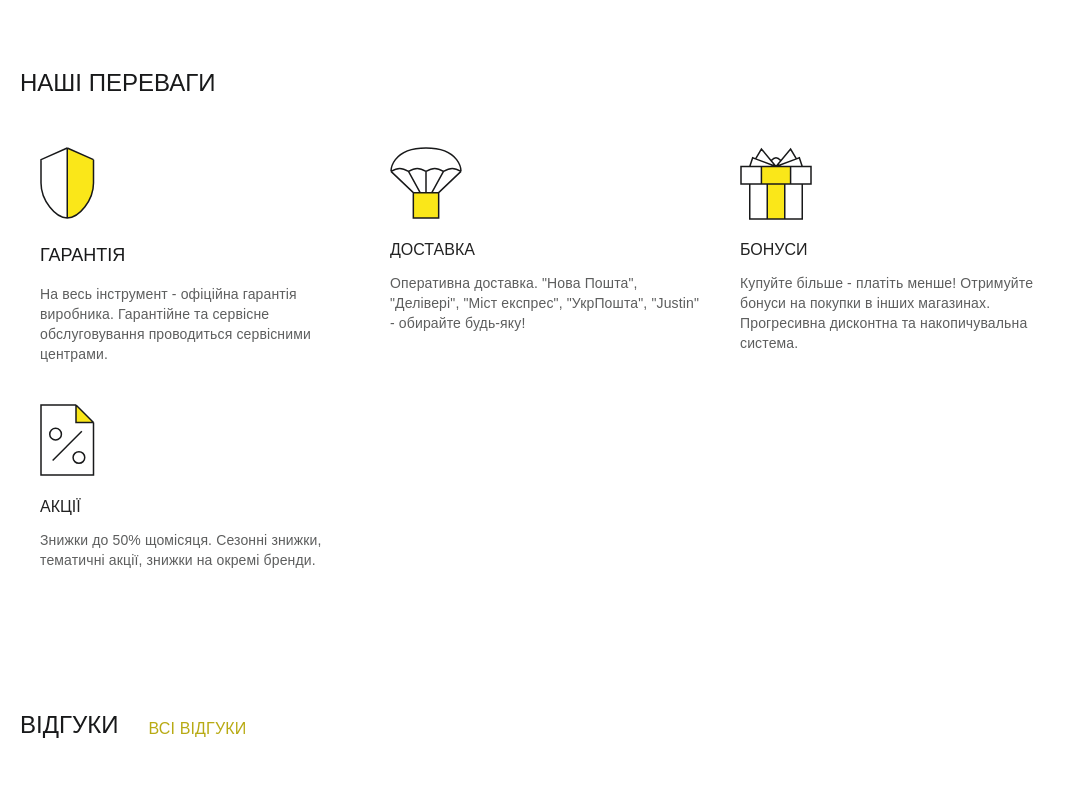
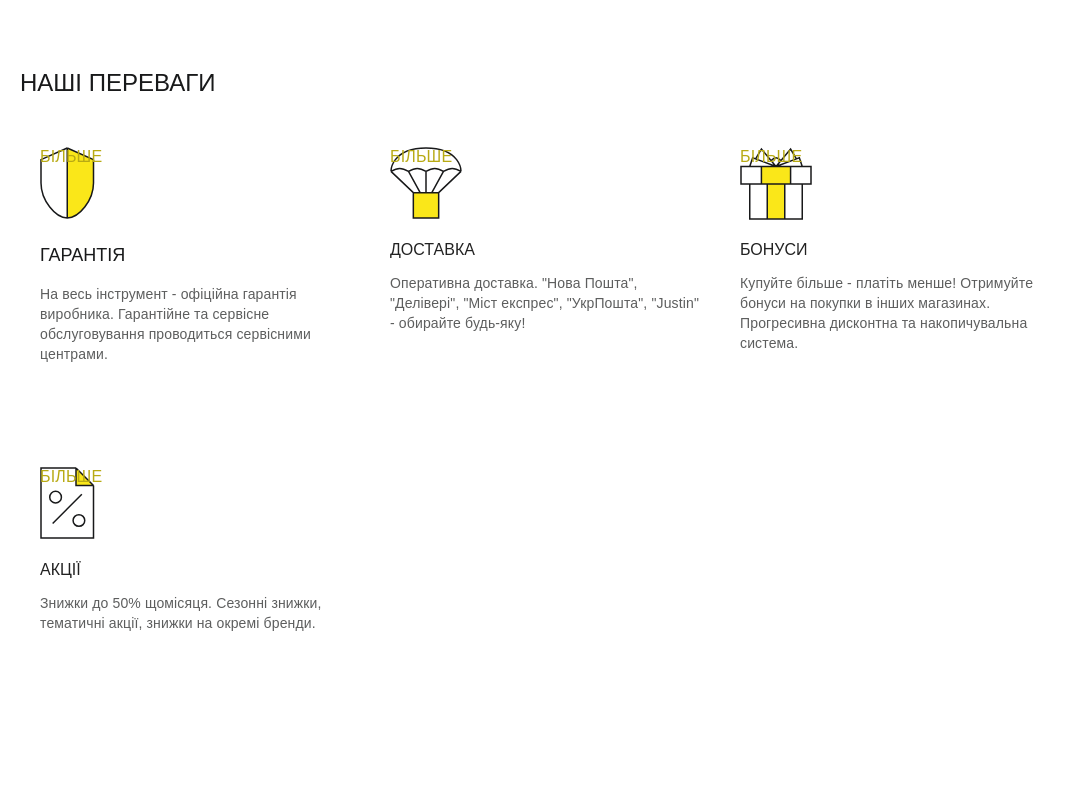
Before and after one commit to romfantast/intertool_test, a website built with Parcel: page src/index.html in a window 1280 px wide. Shown: the part 2660-3446 px from the top of the page, without its empty margins (0-1074 px from the left). Built offline with nearby package versions, Linux system fonts and the light colour scheme.

Commit message:
advantages cards fix hover

```diff
--- a/src/partials/advantages.html
+++ b/src/partials/advantages.html
@@ -5,22 +5,26 @@
       <li class="advantages-list__item">
         <p class="advantages-list__item-title1">ГАРАНТІЯ</p>
         <p class="advantages-list__item-description">На весь інструмент - офіційна гарантія виробника. Гарантійне та сервісне обслуговування проводиться сервісними центрами.</p>
+        <a href="">Більше</a>
       </li>
       <li class="advantages-list__item">
 
         <p class="advantages-list__item-title2">ДОСТАВКА</p>
         <p class="advantages-list__item-description">Оперативна доставка. "Нова Пошта", "Делівері", "Міст експрес", "УкрПошта", "Justin" - обирайте будь-яку!</p>
+        <a href="">Більше</a>
       </li>
       <li class="advantages-list__item">
 
         <p class="advantages-list__item-title3">БОНУСИ</p>
         <p class="advantages-list__item-description">Купуйте більше - платіть менше! Отримуйте бонуси на покупки в інших магазинах. Прогресивна дисконтна
           та накопичувальна система.</p>
+          <a href="">Більше</a>
       </li>
       <li class="advantages-list__item">
 
         <p class="advantages-list__item-title4">АКЦІЇ</p>
         <p class="advantages-list__item-description">Знижки до 50% щомісяця. Сезонні знижки, тематичні акції, знижки на окремі бренди.</p>
+        <a href="">Більше</a>
       </li>
     </ul>
   </div>
--- a/src/sass/layout/_advantages.scss
+++ b/src/sass/layout/_advantages.scss
@@ -15,12 +15,34 @@
 }
 
 .advantages-list__item {
+  position: relative;
   display: flex;
   flex-direction: column;
   row-gap: 15px;
   padding: 20px;
   width: 100%;
   max-width: 350px;
+  height: 320px;
+
+  & a {
+    position: absolute;
+    bottom: 20;
+    @include text(16px, 500,20px);
+    letter-spacing: 0.01em;
+    text-transform: uppercase;
+    color: var(--secondary-cta-color);
+
+    // visibility: hidden;
+    user-select: none;
+  }
+
+  &:hover {
+    background-color: var(--surface-light-color);
+
+    & a {
+      text-decoration: underline;
+    }
+  }
 }
 
 @media screen and (max-width: 767px) {
```
